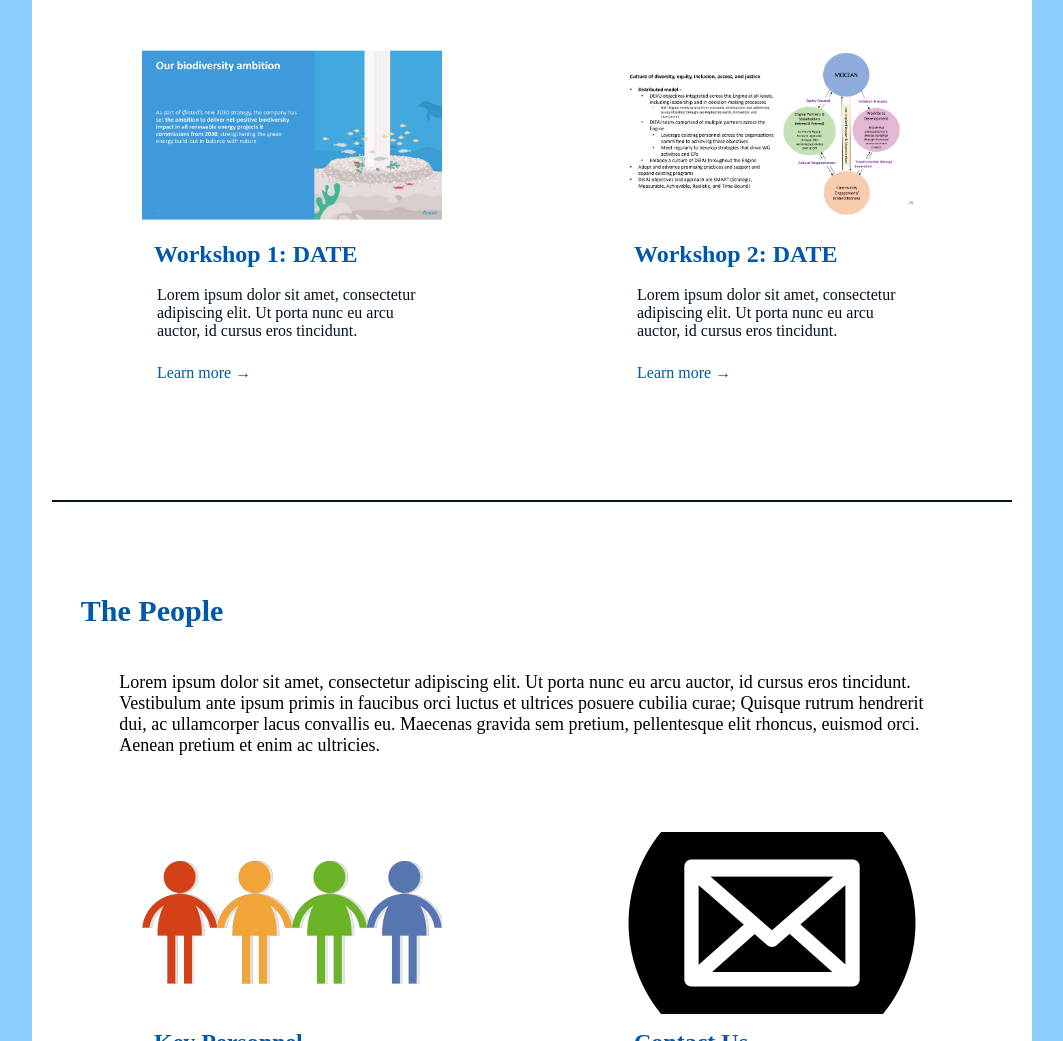
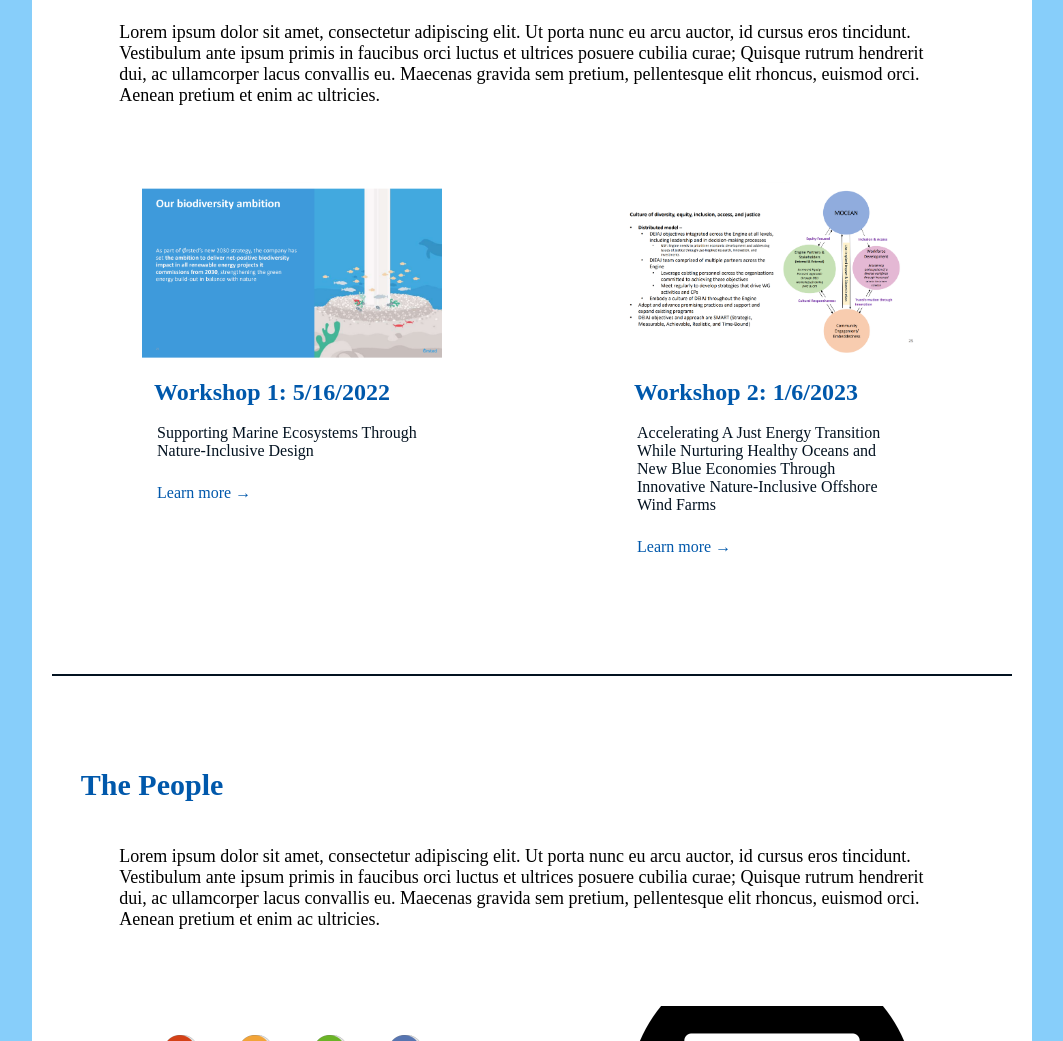
Before and after one commit to Benzillaist/m-ocean-site, a website: page testing/index.html in a window 1280 px wide. Shown: the part 2014-3055 px from the top of the page, without its empty margins (108-1171 px from the left). Drawn offline with Linux system fonts and the light colour scheme.

Commit message:
changed text in index.html

```diff
--- a/testing/index.html
+++ b/testing/index.html
@@ -76,6 +76,7 @@
 							<div class="mission-block"></div>
 								<p>
 									dan testing Lorem ipsum dolor sit amet, consectetur adipiscing elit. Ut porta nunc eu arcu auctor, id cursus eros tincidunt. Vestibulum ante ipsum primis in faucibus orci luctus et ultrices posuere cubilia curae; Quisque rutrum hendrerit dui, ac ullamcorper lacus convallis eu. Maecenas gravida sem pretium, pellentesque elit rhoncus, euismod orci. Aenean pretium et enim ac ultricies.
+									The U.S. is at the cusp of the large-scale development of its offshore wind energy resource along its eastern seaboard. This brings great challenges and opportunities for the shared-use of our coastal waters. MOCEAN (Mission being the OCEAN) is focused on advancing marine and material science, engineering practice, economic models, bluetech, policy, and data-driven frameworks that will ensure healthy oceans, a strong and diverse new blue economy, and a just energy transition.
 								</p>
 							<div class="mission-block"></div>
 						</div>
@@ -149,11 +150,10 @@
 									<div class="plb-overlay">
 										<h2>
 											<a href="workshop-1.html">
-												Workshop 1: DATE
-											</a>
+												Workshop 1: 5/16/2022</a>
 										</h2>
 										<p>
-											Lorem ipsum dolor sit amet, consectetur adipiscing elit. Ut porta nunc eu arcu auctor, id cursus eros tincidunt.
+											Supporting Marine Ecosystems Through Nature-Inclusive Design
 										</p>
 										<p class="learn-more">
 											<a href="workshop-1.html">
@@ -168,11 +168,11 @@
 									<div class="plb-overlay">
 										<h2>
 											<a href="workshop-2.html">
-												Workshop 2: DATE
+												Workshop 2: 1/6/2023
 											</a>
 										</h2>
 										<p>
-											Lorem ipsum dolor sit amet, consectetur adipiscing elit. Ut porta nunc eu arcu auctor, id cursus eros tincidunt.
+											Accelerating A Just Energy Transition While Nurturing Healthy Oceans and New Blue Economies Through Innovative Nature-Inclusive Offshore Wind Farms
 										</p>
 										<p class="learn-more">
 											<a href="workshop-2.html">
```
Also changed, not shown: testing/workshop-1.html (+1 -1 lines), testing/workshop-2.html (+1 -1 lines).
